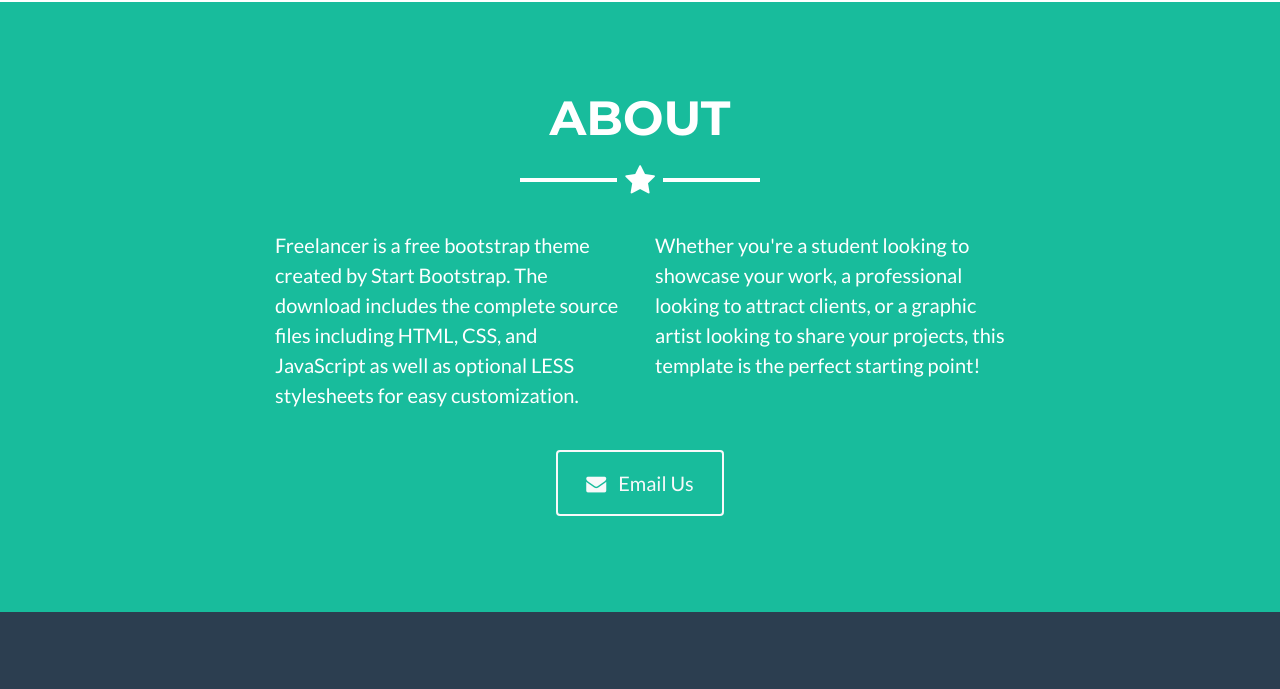
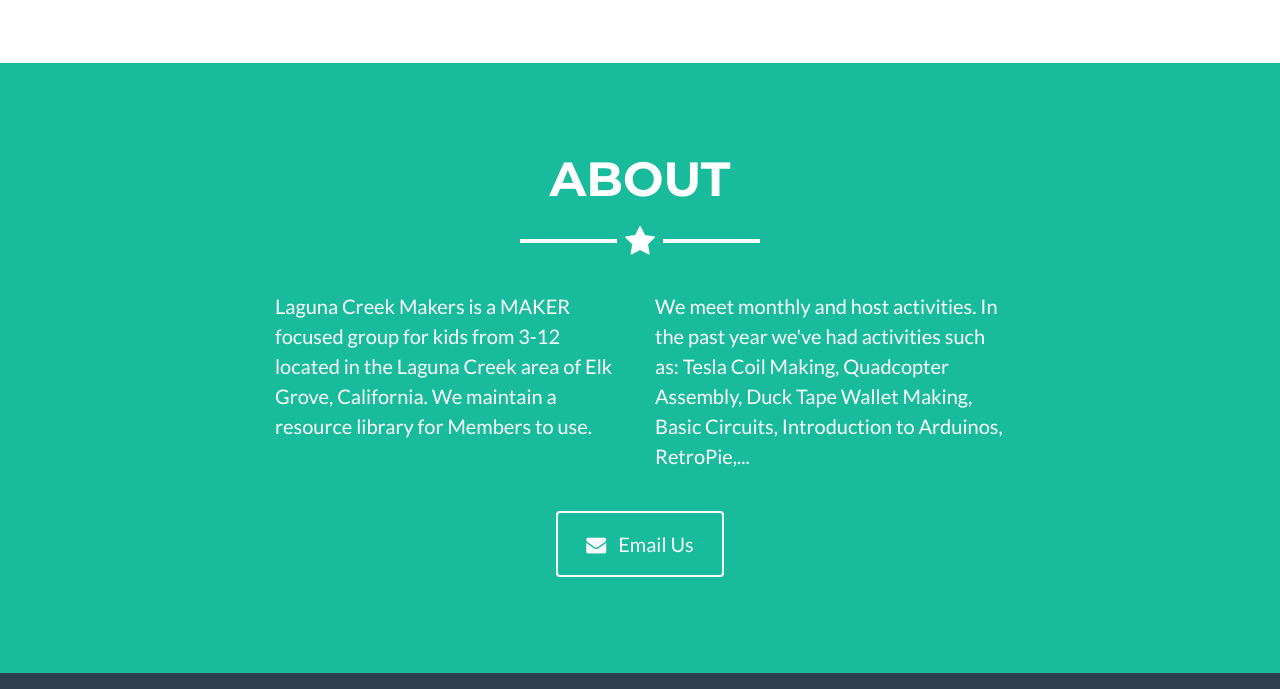
Before and after one commit to LagunaCreek-Makers/LagunaCreek-Makers.github.io, a plain HTML site: page index.html in a window 1280 px wide. Shown: the part 1641-2330 px from the top of the page. Drawn offline with Linux system fonts and the light colour scheme.

Commit message:
Uploaded Image

```diff
--- a/index.html
+++ b/index.html
@@ -8,7 +8,7 @@
     <meta name="description" content="">
     <meta name="author" content="">
 
-    <title>Freelancer - Start Bootstrap Theme</title>
+    <title>Laguna Creek Makers</title>
 
     <!-- Bootstrap core CSS -->
     <link href="vendor/bootstrap/css/bootstrap.min.css" rel="stylesheet">
@@ -139,10 +139,10 @@
         <hr class="star-light mb-5">
         <div class="row">
           <div class="col-lg-4 ml-auto">
-            <p class="lead">Freelancer is a free bootstrap theme created by Start Bootstrap. The download includes the complete source files including HTML, CSS, and JavaScript as well as optional LESS stylesheets for easy customization.</p>
+            <p class="lead">Laguna Creek Makers is a MAKER focused group for kids from 3-12 located in the Laguna Creek area of Elk Grove, California. We maintain a resource library for Members to use.</p>
           </div>
           <div class="col-lg-4 mr-auto">
-            <p class="lead">Whether you're a student looking to showcase your work, a professional looking to attract clients, or a graphic artist looking to share your projects, this template is the perfect starting point!</p>
+            <p class="lead">We meet monthly and host activities. In the past year we've had activities such as:  Tesla Coil Making, Quadcopter Assembly, Duck Tape Wallet Making, Basic Circuits, Introduction to Arduinos, RetroPie,...</p>
           </div>
         </div>
         <div class="text-center mt-4">
```
Also changed, not shown: img/profile.png.
